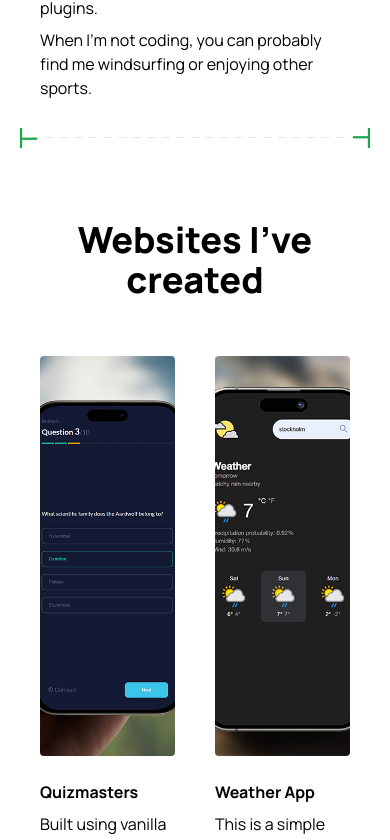
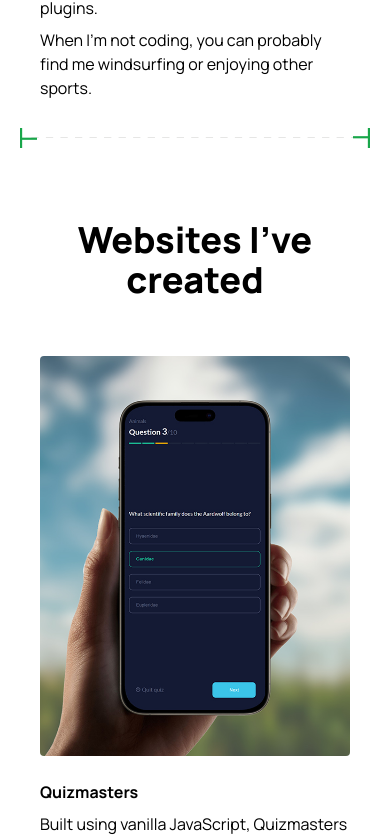
Before and after one commit to Marc-Ruizenaar/portfolio-marc-ruizenaar, a Next.js app: page / in a window 390 px wide. Shown: the part 1152-1992 px from the top of the page. Built offline with nearby package versions, Linux system fonts and the light colour scheme.

Commit message:
Portfolio css bug

```diff
--- a/app/components/Projects.jsx
+++ b/app/components/Projects.jsx
@@ -14,7 +14,7 @@
       <h2 className="mb-14 text-center text-4xl font-black">
         Websites I&rsquo;ve created
       </h2>
-      <div className="grid grid-cols-2 gap-10">
+      <div className="grid md:grid-cols-2 gap-10">
         <Project
           image={PortfolioQuizMasters}
           title="Quizmasters"
```
